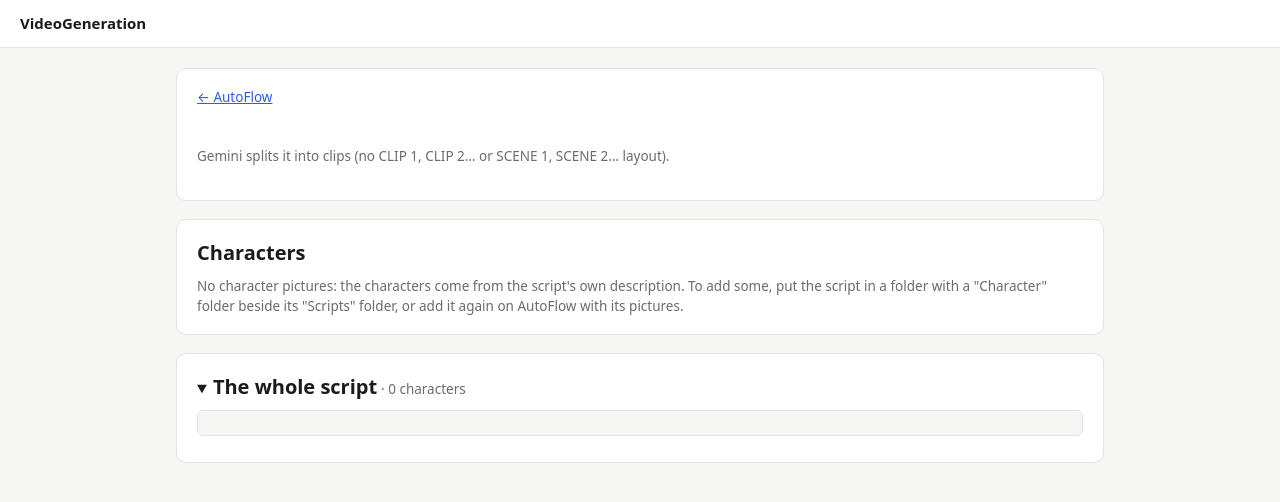
After one commit to hamzaatmobizion/AI-Video-Studio, a FastAPI app: template templates/script_preview.html in a window 1280 px wide. The commit adds this page. Shown: the top 502 px of the page. Run offline with FastAPI, Linux system fonts and the light colour scheme; the template is opened without the code that fills it, so the values that code supplies are empty; parts of the project's set-up code (start-up, migrations or seed data) failed here and were passed over.

Commit message:
AutoFlow can preview the script adn characters

```diff
--- a/app/routes/pages.py
+++ b/app/routes/pages.py
@@ -3,8 +3,8 @@ import re
 from pathlib import Path
 from urllib.parse import urlencode
 
-from fastapi import APIRouter, Depends, File, Request, UploadFile
-from fastapi.responses import HTMLResponse, JSONResponse, RedirectResponse
+from fastapi import APIRouter, Depends, File, HTTPException, Request, UploadFile
+from fastapi.responses import FileResponse, HTMLResponse, JSONResponse, RedirectResponse
 from pydantic import BaseModel
 from sqlalchemy import select
 from sqlalchemy.exc import IntegrityError
@@ -170,6 +170,24 @@ def scripts_page(request: Request, user=Depends(require_page_user)):
                   error=error, folder=runs.folder.resolve(), bot_ready=st.settings.bot_configured,
                   bot_online=st.bot.running(), bot_exited="" if no_credits else st.bot.exited(),
                   no_credits=no_credits, autostart=st.settings.BOT_AUTOSTART)
+
+
+@router.get("/autoflow/script", response_class=HTMLResponse)
+def script_preview(request: Request, name: str, user=Depends(require_page_user)):
+    """One script of the AutoFlow list: its character pictures, what Flow gets for each clip, and the whole script."""
+    sc = request.app.state.script_runs.preview(name)
+    if sc is None:
+        raise HTTPException(404, "That script isn't in the scripts folder any more.")
+    return render(request, "script_preview.html", sc=sc)
+
+
+@router.get("/autoflow/picture")
+def script_picture(request: Request, name: str, n: int, user=Depends(require_page_user)):
+    """A folder script's character picture, for its preview."""
+    path = request.app.state.script_runs.picture(name, n)
+    if path is None:
+        raise HTTPException(404, "No such picture.")
+    return FileResponse(path, headers={"Cache-Control": "private, no-cache"})
 
 
 @router.post("/autoflow/bot")
--- a/app/script_runs.py
+++ b/app/script_runs.py
@@ -277,6 +277,22 @@ class ScriptRuns:
         return {"name": path.name, "title": title_of(text, path.name), "text": text, "seconds": seconds,
                 "clips": clips, "problem": problem, "as_written": bool(numbers) and not problem}
 
+    def preview(self, name: str) -> dict | None:
+        """One script of the list by its name ("06-kite.md", "One/"), read, with what Flow gets for each clip when
+        it goes as written (layout_clips). None when the list has no such script: only those can be opened."""
+        path = next((p for p in self.files() if (p.name + "/" if p.is_dir() else p.name) == name), None)
+        if path is None:
+            return None
+        sc = self.read(path)
+        sc["sent"] = layout_clips(sc["text"], sc["clips"], STEP) if sc["as_written"] else None
+        return sc
+
+    def picture(self, name: str, index: int) -> Path | None:
+        """The `index`-th (1-based) character picture of a listed folder script."""
+        sc = self.preview(name)
+        pics = (sc or {}).get("picture_paths") or []
+        return pics[index - 1] if 1 <= index <= len(pics) else None
+
     # ---- adding a script from the device --------------------------------
     def add(self, script: tuple[str, bytes], pictures: list[tuple[str, bytes]]) -> str:
         """Saves a script chosen on the AutoFlow page into the folder: on its own, or with its character pictures as a
--- /dev/null
+++ b/templates/script_preview.html
@@ -0,0 +1,49 @@
+{% extends "base.html" %}
+{% block title %}{{ sc.title }} · AutoFlow · VideoGeneration{% endblock %}
+{% block content %}
+<section class="panel">
+  <p class="small"><a href="/autoflow">← AutoFlow</a></p>
+  <h1>{{ sc.title }}</h1>
+  <p class="muted small">{{ sc.name }}{{ sc.source }}</p>
+  <p>{% if sc.seconds %}{{ sc.seconds }} s · {{ sc.clips }} clip{{ '' if sc.clips == 1 else 's' }}{% endif %}
+    {% if sc.problem %}<br><span class="warn">Can't make it:</span> {{ sc.problem }}
+    {% elif sc.as_written %}<br><span class="muted small">Sent as written: each clip below is what the bot pastes into Flow.</span>
+    {% else %}<br><span class="muted small">Gemini splits it into clips (no CLIP 1, CLIP 2… or SCENE 1, SCENE 2… layout).</span>{% endif %}</p>
+</section>
+
+<section class="panel">
+  <h2>Characters</h2>
+  {% if sc.pictures %}
+    <p class="muted small">Attached to clip 1 in Flow (Ingredients); the clips after it start from the last frame, where they already are.</p>
+    <ul class="hand-images">
+      {% for pic in sc.pictures %}
+      <li>
+        <a href="/autoflow/picture?name={{ sc.name | urlencode }}&n={{ loop.index }}" target="_blank" rel="noopener"><img src="/autoflow/picture?name={{ sc.name | urlencode }}&n={{ loop.index }}" alt="Character picture {{ loop.index }}: {{ pic }}"></a>
+        <span>{{ pic }}</span>
+      </li>
+      {% endfor %}
+    </ul>
+  {% else %}
+    <p class="muted small">No character pictures: the characters come from the script's own description. To add some, put the script in a folder with a "Character" folder beside its "Scripts" folder, or add it again on AutoFlow with its pictures.</p>
+  {% endif %}
+</section>
+
+{% if sc.sent %}
+<section class="panel">
+  <h2>What Flow gets</h2>
+  {% for clip in sc.sent %}
+  <details{% if loop.first %} open{% endif %}>
+    <summary><strong>Clip {{ loop.index }}</strong> · {{ clip | length }} characters</summary>
+    <pre class="hand-prompt" dir="auto">{{ clip }}</pre>
+  </details>
+  {% endfor %}
+</section>
+{% endif %}
+
+<section class="panel">
+  <details{% if not sc.sent %} open{% endif %}>
+    <summary><h2 style="display:inline">The whole script</h2> <span class="muted small">· {{ sc.text | length }} characters</span></summary>
+    <pre class="hand-prompt" dir="auto">{{ sc.text }}</pre>
+  </details>
+</section>
+{% endblock %}
--- a/templates/scripts.html
+++ b/templates/scripts.html
@@ -60,7 +60,7 @@
     <tbody>
     {% for s in scripts %}
       <tr>
-        <td><strong>{{ s.title }}</strong><br><span class="muted small">{{ s.name }}{{ s.source }}</span>
+        <td><a href="/autoflow/script?name={{ s.name | urlencode }}"><strong>{{ s.title }}</strong></a><br><span class="muted small">{{ s.name }}{{ s.source }}</span>
           {% if s.pictures %}<br><span class="muted small">Character: {{ s.pictures | join(", ") }}</span>{% endif %}</td>
         <td>{% if s.seconds %}{{ s.seconds }} s · {{ s.clips }} clip{{ '' if s.clips == 1 else 's' }}{% else %}–{% endif %}
           {% if not s.problem %}<br><span class="muted small">{% if s.as_written %}Sent as written{% else %}Gemini splits it into clips (no CLIP 1, CLIP 2… layout){% endif %}</span>{% endif %}</td>
```
Also changed, not shown: tests/test_script_runs.py (+23 -0 lines).
